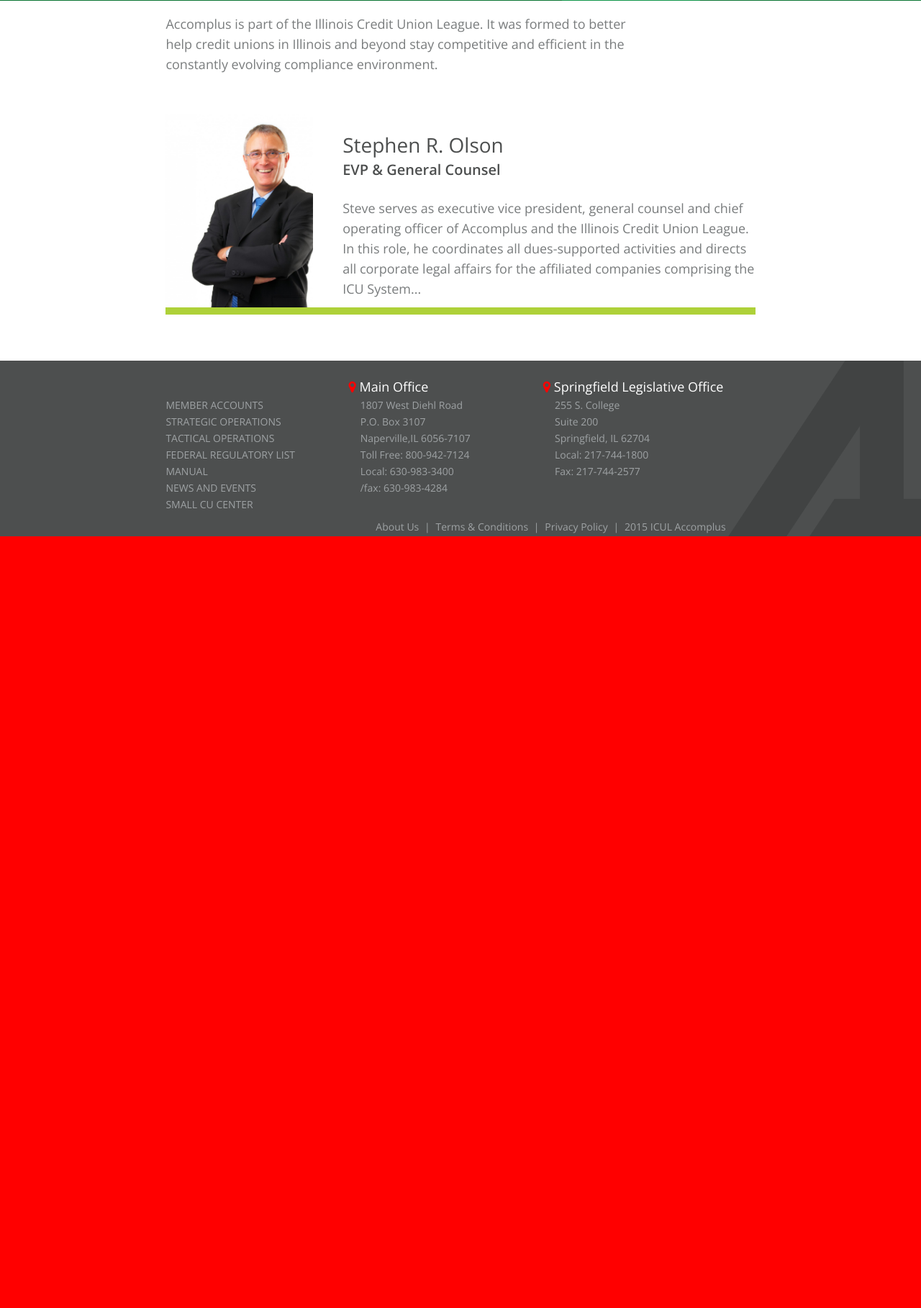
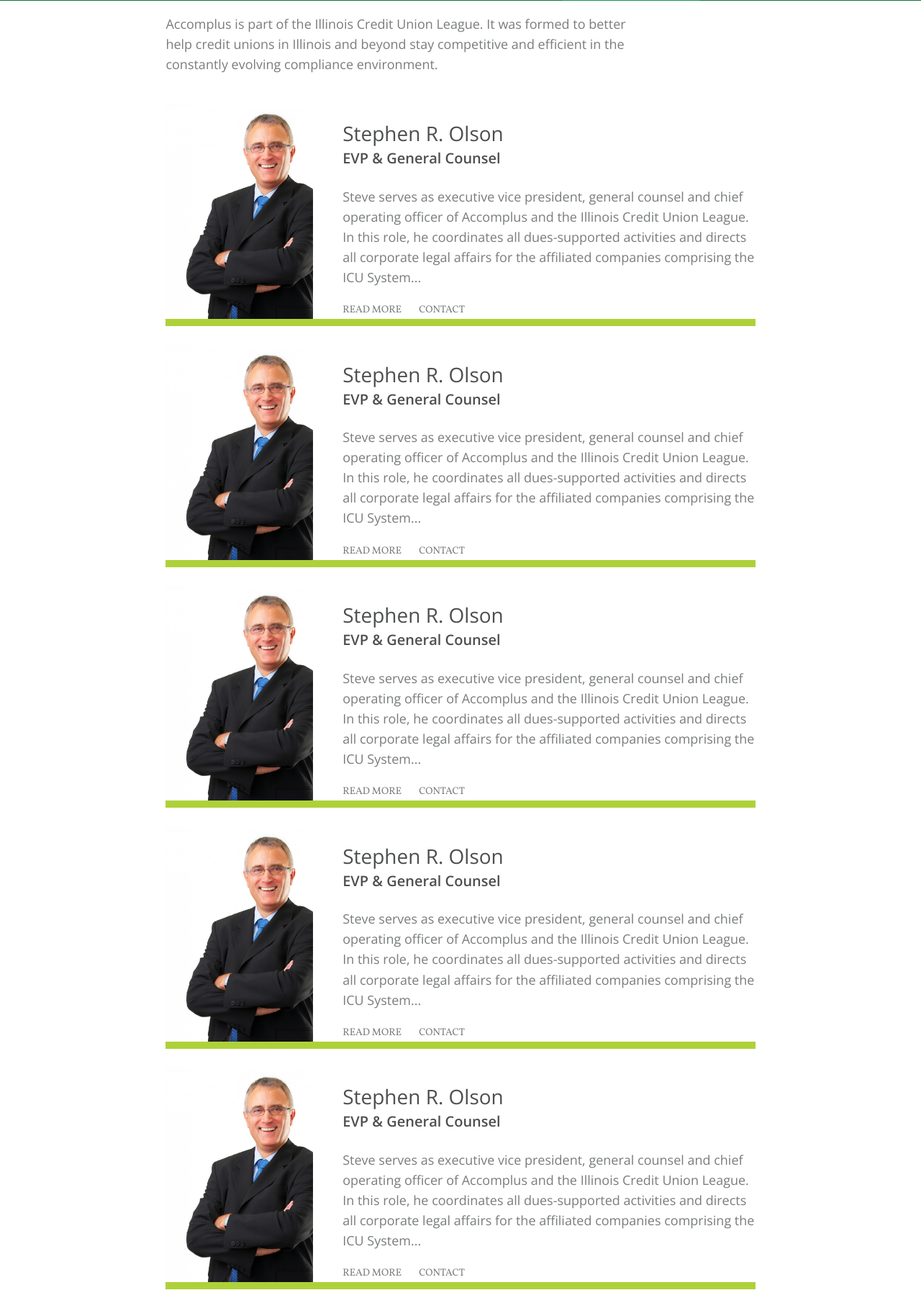
Before and after one commit to Armandogb/accfe, a PHP site: page /about-us.php in a window 1280 px wide. Shown: the part 513-2330 px from the top of the page at 72% size. Run offline with PHP 8.4, Linux system fonts and the light colour scheme; some libraries are stand-ins or nearby versions.

Commit message:
finished the about us page

```diff
--- a/about-us.php
+++ b/about-us.php
@@ -34,6 +34,86 @@
 						</div>
 					</div>
 				</div>
+				<div class="leader-profile">
+					<div class="leader-image-con">
+						<div class="leader-image">
+						</div>
+					</div>
+					<div class="leader-info">
+						<h3>Stephen R. Olson</h3>
+						<h4>EVP & General Counsel</h4>
+						<p>Steve serves as executive vice president, general counsel and chief operating officer of Accomplus and the Illinois Credit Union League. In this role, he coordinates all dues-supported activities and directs all
+						corporate legal affairs for the affiliated companies comprising the ICU System...</p>
+						<div class="links">
+							<a href="/">READ MORE</a>
+							<a href="/">CONTACT</a>
+						</div>
+					</div>
+				</div>
+				<div class="leader-profile">
+					<div class="leader-image-con">
+						<div class="leader-image">
+						</div>
+					</div>
+					<div class="leader-info">
+						<h3>Stephen R. Olson</h3>
+						<h4>EVP & General Counsel</h4>
+						<p>Steve serves as executive vice president, general counsel and chief operating officer of Accomplus and the Illinois Credit Union League. In this role, he coordinates all dues-supported activities and directs all
+						corporate legal affairs for the affiliated companies comprising the ICU System...</p>
+						<div class="links">
+							<a href="/">READ MORE</a>
+							<a href="/">CONTACT</a>
+						</div>
+					</div>
+				</div>
+				<div class="leader-profile">
+					<div class="leader-image-con">
+						<div class="leader-image">
+						</div>
+					</div>
+					<div class="leader-info">
+						<h3>Stephen R. Olson</h3>
+						<h4>EVP & General Counsel</h4>
+						<p>Steve serves as executive vice president, general counsel and chief operating officer of Accomplus and the Illinois Credit Union League. In this role, he coordinates all dues-supported activities and directs all
+						corporate legal affairs for the affiliated companies comprising the ICU System...</p>
+						<div class="links">
+							<a href="/">READ MORE</a>
+							<a href="/">CONTACT</a>
+						</div>
+					</div>
+				</div>
+				<div class="leader-profile">
+					<div class="leader-image-con">
+						<div class="leader-image">
+						</div>
+					</div>
+					<div class="leader-info">
+						<h3>Stephen R. Olson</h3>
+						<h4>EVP & General Counsel</h4>
+						<p>Steve serves as executive vice president, general counsel and chief operating officer of Accomplus and the Illinois Credit Union League. In this role, he coordinates all dues-supported activities and directs all
+						corporate legal affairs for the affiliated companies comprising the ICU System...</p>
+						<div class="links">
+							<a href="/">READ MORE</a>
+							<a href="/">CONTACT</a>
+						</div>
+					</div>
+				</div>
+				<div class="leader-profile">
+					<div class="leader-image-con">
+						<div class="leader-image">
+						</div>
+					</div>
+					<div class="leader-info">
+						<h3>Stephen R. Olson</h3>
+						<h4>EVP & General Counsel</h4>
+						<p>Steve serves as executive vice president, general counsel and chief operating officer of Accomplus and the Illinois Credit Union League. In this role, he coordinates all dues-supported activities and directs all
+						corporate legal affairs for the affiliated companies comprising the ICU System...</p>
+						<div class="links">
+							<a href="/">READ MORE</a>
+							<a href="/">CONTACT</a>
+						</div>
+					</div>
+				</div>
 			</section>
 
 <?php include '_footer.php';?>
--- a/css/_about-us.css
+++ b/css/_about-us.css
@@ -1,13 +1,14 @@
 .management-collect{
 	background: white;
-	padding-bottom: 5%;
+	padding-bottom: 3%;
+	overflow: hidden;
 }
 
 .leader-profile{
 	border-bottom:10px solid #aed139;
 	width:100%;
-	padding-top:5%;
-	height:268px;
+	padding-top:3%;
+	height:300px;
 	overflow: hidden;
 }
 
@@ -68,3 +69,7 @@
 	margin-right: 3.5%;
 	border-bottom: 2px solid #aed139;
 }
+
+.links{
+	padding-bottom:5%;
+}
```
